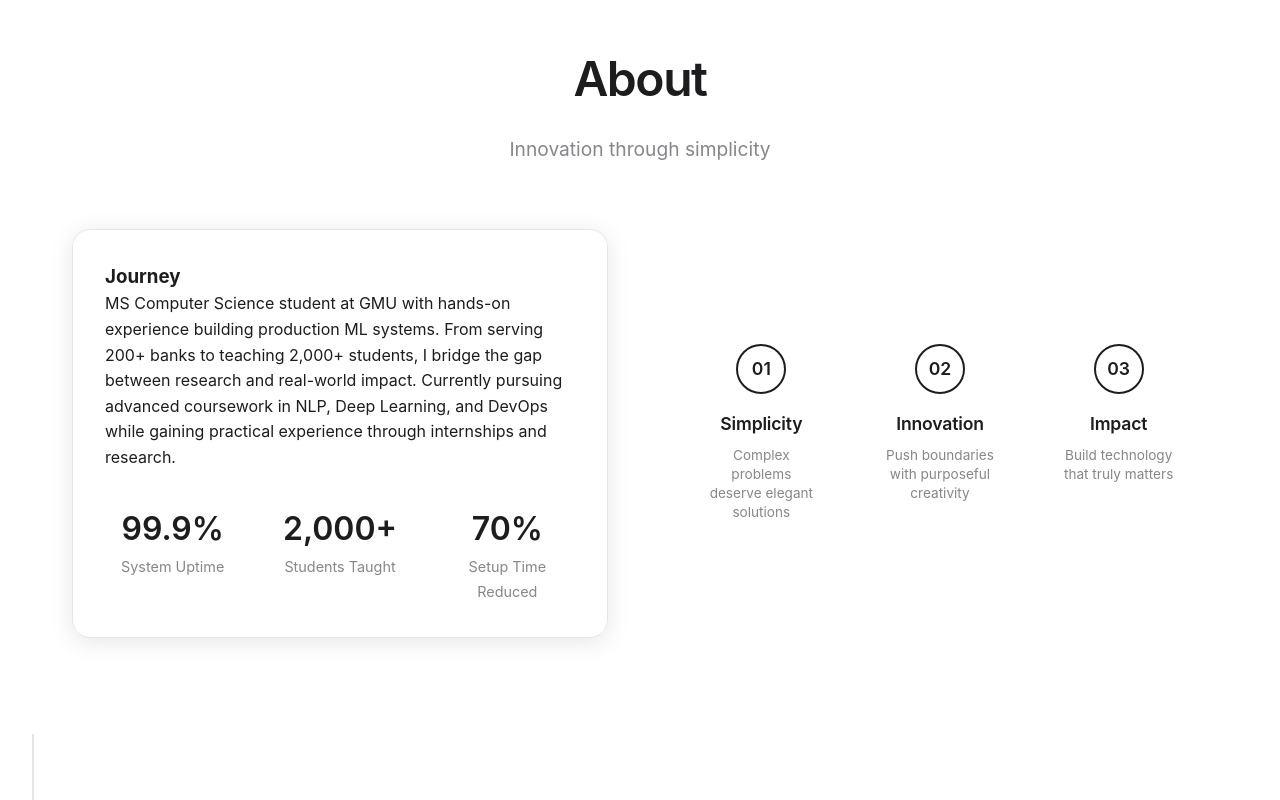
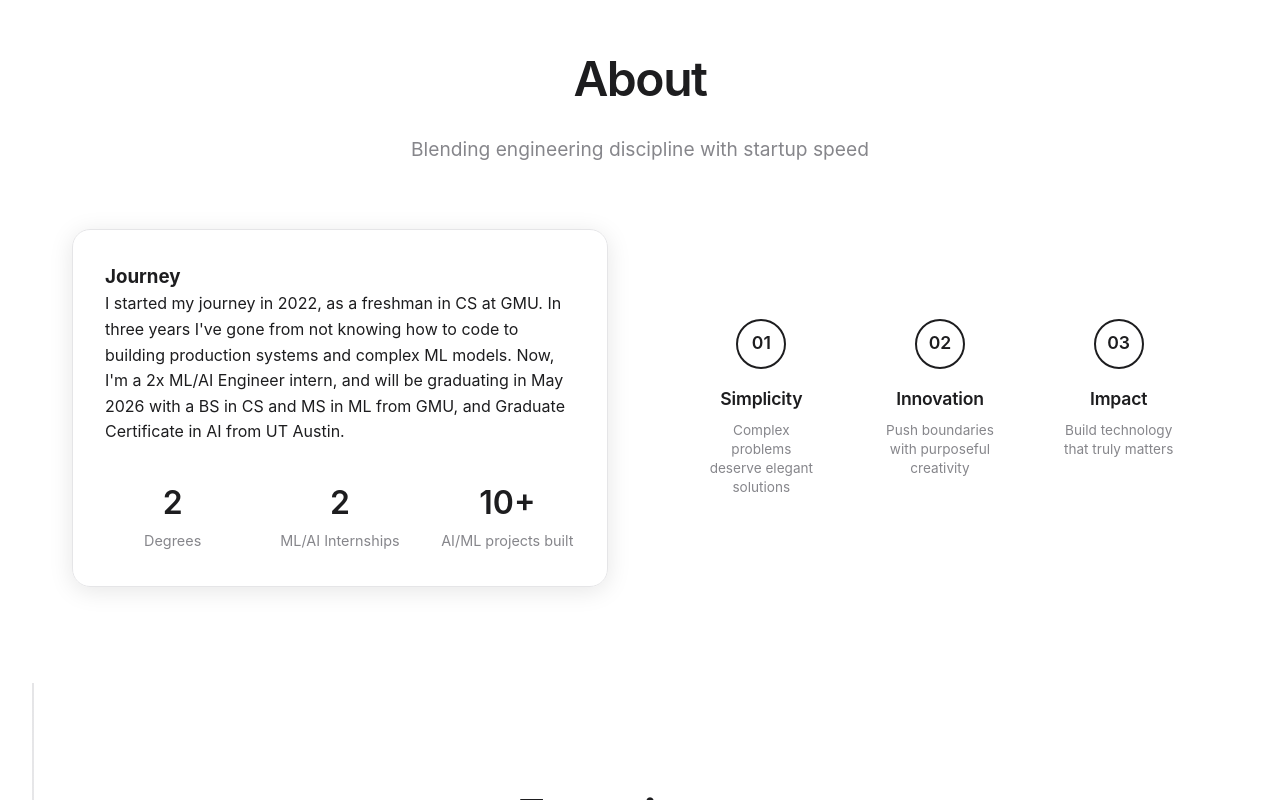
Before and after one commit to Minal-Arunashalam/personal-website, a plain HTML site: page index.html in a window 1280 px wide. Shown: the part 855-1655 px from the top of the page. Drawn offline with Linux system fonts and the light colour scheme.

Commit message:
text and metrics

```diff
--- a/index.html
+++ b/index.html
@@ -52,8 +52,7 @@
                         <span class="title-line">Build like an engineer.</span>
                     </h1>
                     <p class="hero-description">
-                        MS Computer Science student at GMU building production MLOps pipelines serving 200+ banks.
-                        From research to deployment, creating intelligent solutions that scale with 99% uptime.
+                        MS Machine Learning student at GMU. I've built everything from Gen AI accelerators for startup teams, to production MLOps pipelines serving 200+ banks.
                     </p>
                     <div class="hero-buttons">
                         <a href="#projects" class="btn btn-primary">
@@ -81,29 +80,30 @@
         <div class="container">
             <div class="section-header">
                 <h2 class="section-title">About</h2>
-                <p class="section-subtitle">Innovation through simplicity</p>
+                <p class="section-subtitle">Blending engineering discipline with startup speed</p>
             </div>
             <div class="about-content">
                 <div class="about-text">
                     <div class="glass-card">
                         <h3>Journey</h3>
                         <p>
-                            MS Computer Science student at GMU with hands-on experience building production ML systems.
-                            From serving 200+ banks to teaching 2,000+ students, I bridge the gap between research and real-world impact.
-                            Currently pursuing advanced coursework in NLP, Deep Learning, and DevOps while gaining practical experience through internships and research.
+                            I started my journey in 2022, as a freshman in CS at GMU.
+                            In three years I've gone from not knowing how to code to building production systems and complex ML models.
+                            Now, I'm a 2x ML/AI Engineer intern, and will be graduating in May 2026 with a BS in CS and MS in ML from GMU, and Graduate Certificate in AI from UT Austin.
+
                         </p>
                         <div class="stats">
                             <div class="stat">
-                                <span class="stat-number">99.9%</span>
-                                <span class="stat-label">System Uptime</span>
+                                <span class="stat-number">2</span>
+                                <span class="stat-label">Degrees</span>
                             </div>
                             <div class="stat">
-                                <span class="stat-number">2,000+</span>
-                                <span class="stat-label">Students Taught</span>
+                                <span class="stat-number">2</span>
+                                <span class="stat-label">ML/AI Internships</span>
                             </div>
                             <div class="stat">
-                                <span class="stat-number">70%</span>
-                                <span class="stat-label">Setup Time Reduced</span>
+                                <span class="stat-number">10+</span>
+                                <span class="stat-label">AI/ML projects built</span>
                             </div>
                         </div>
                     </div>
```
